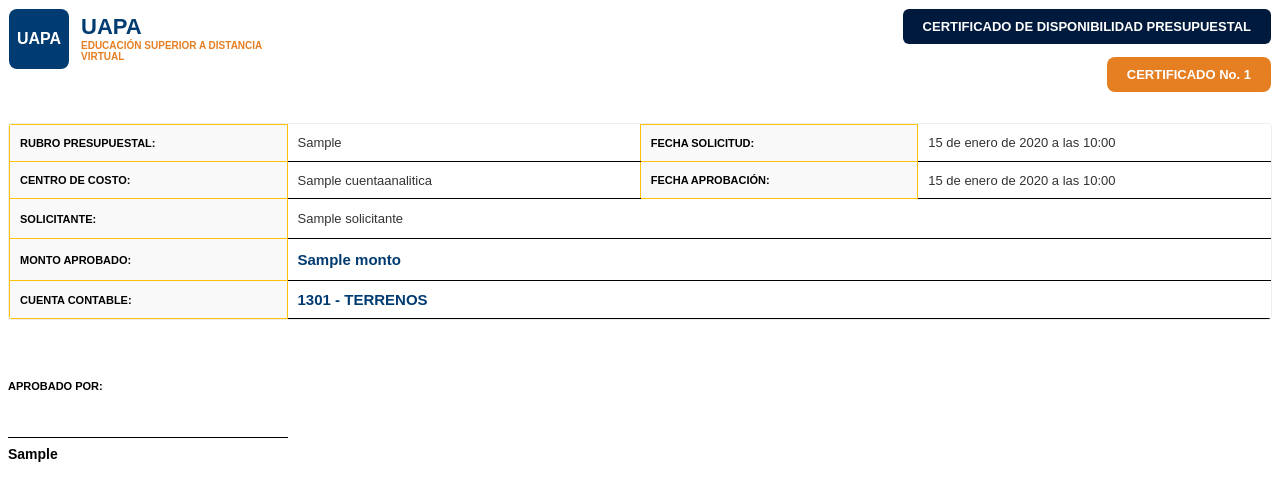
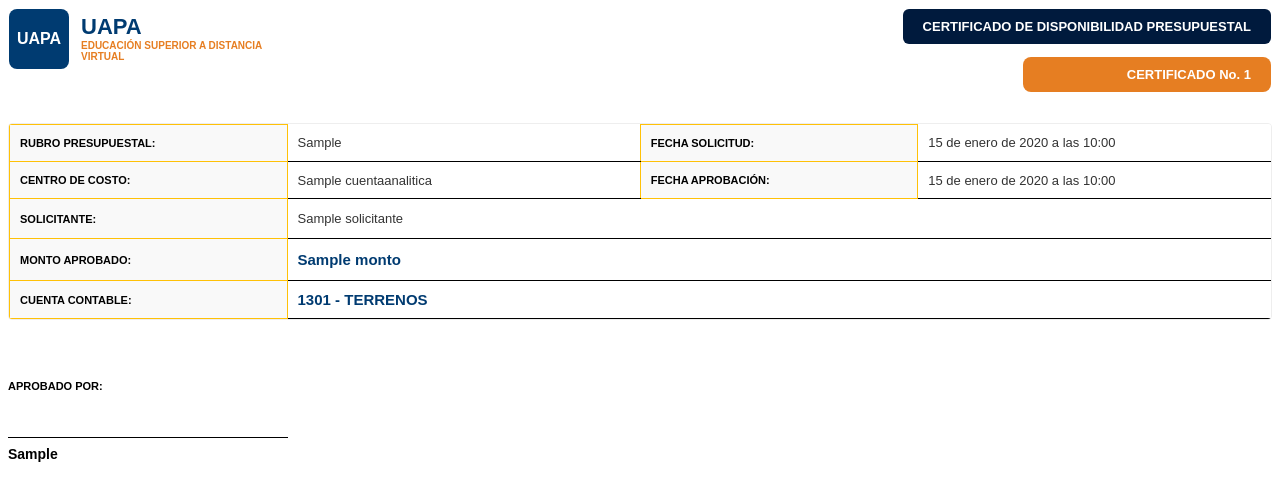
Before and after one commit to alain-uapa/backend_presupuesto, a Django app: template presupuesto/templates/presupuesto/certificado_template.html in a window 1280 px wide. Shown: the top 501 px of the page. Run offline with Django 4.2, Linux system fonts and the light colour scheme; data comes from the database, SQL or seed files in the repository; tables that the repository leaves empty hold one stand-in row (values such as "Sample post"); the template is opened without the code that fills it: values that come from a table or form of the project are taken from there, most other values are stand-ins (such as "Sample title", 1, 10 or a date in 2020).

Commit message:
mas ajustes

```diff
--- a/presupuesto/certificado_pdf.py
+++ b/presupuesto/certificado_pdf.py
@@ -52,7 +52,7 @@ def generar_certificado_pdf(request, pk):
         context = {
             'centro_costo': data.get('centro_costo'),
             'cuenta_analitica': solicitud.cuenta_analitica,
-            'cuenta_contable': cuenta_contable.nombre if cuenta_contable is not None else "",
+            'cuenta_contable': str(cuenta_contable) if cuenta_contable is not None else "",
             'sequence_number': data.get('sequence_number'),
             'rubro_presupuestal': solicitud.rubro_presupuestal,
             'monto': solicitud.monto_a_ejecutar,
--- a/presupuesto/templates/presupuesto/certificado_template.html
+++ b/presupuesto/templates/presupuesto/certificado_template.html
@@ -47,7 +47,7 @@
                   </div>
                   <br>
                   <input type="hidden" name="sequence_number" value="{{ sequence_number }}">
-                  <div style="background-color: #E67E22; color: white; height: 35px; padding: 0px 20px; border-radius: 8px; font-size: 13px; font-weight: bold; display: inline-flex; align-items: center; justify-content: flex-end; margin-top: 5px;">
+                  <div style="background-color: #E67E22; color: white; height: 35px;width:208px; padding: 0px 20px; border-radius: 8px; font-size: 13px; font-weight: bold; display: inline-flex; align-items: center; justify-content: flex-end; margin-top: 5px;">
                      CERTIFICADO No. {{ sequence_number }}
                   </div>
                </div>
```
